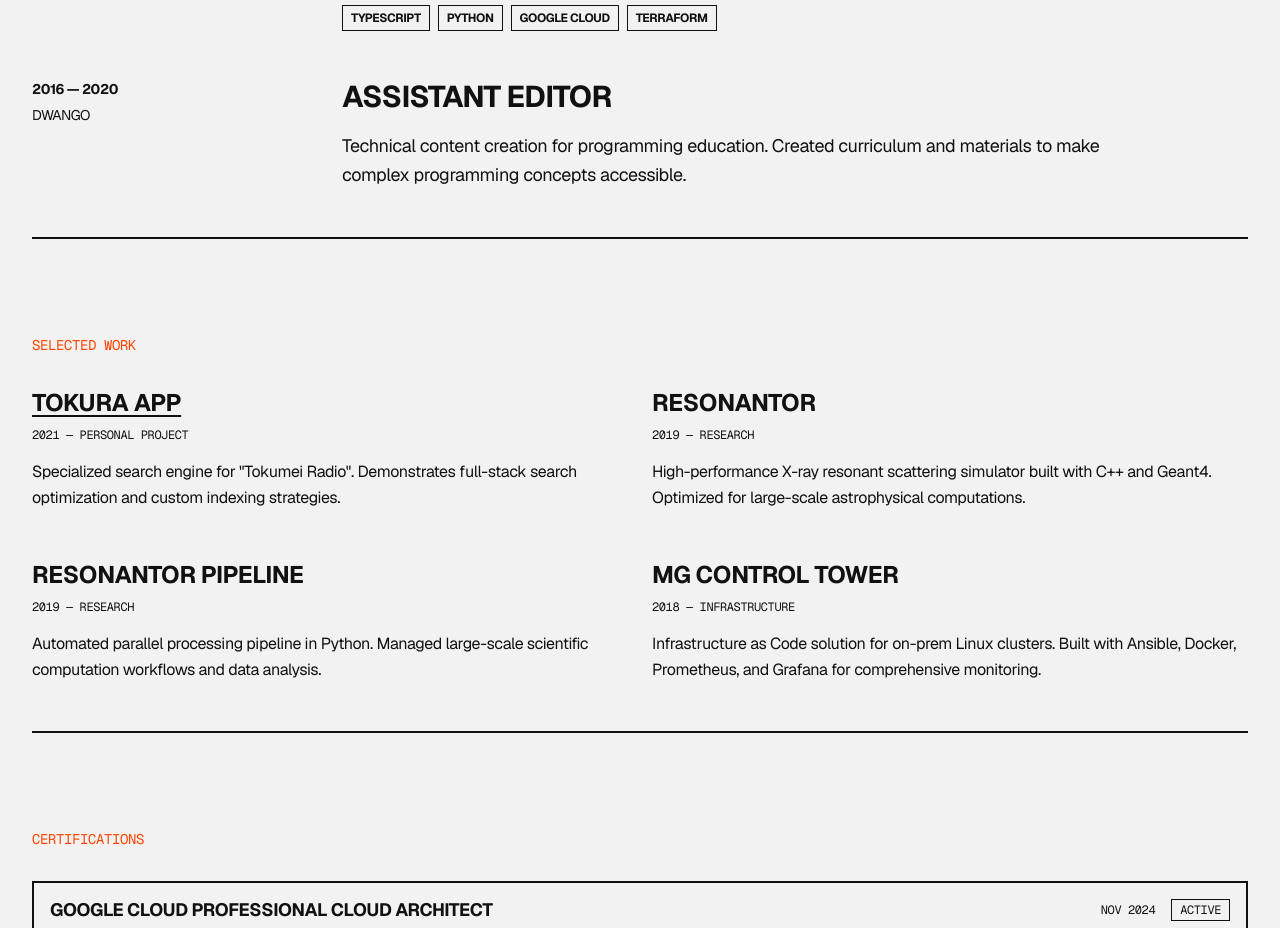
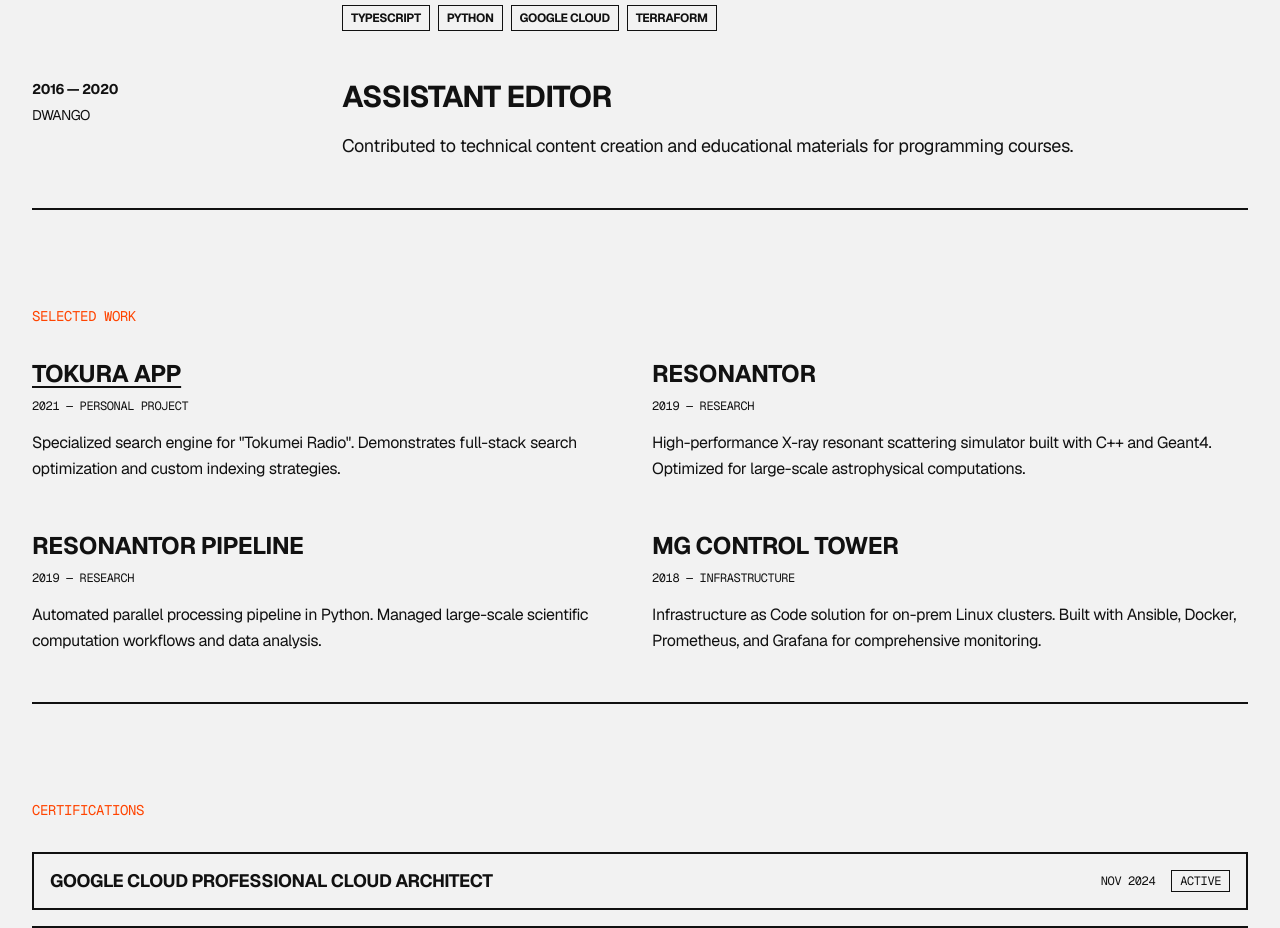
Before and after one commit to aximov/blog-2, a Next.js app: page /cv in a window 1280 px wide. Shown: the part 940-1868 px from the top of the page. Built offline with nearby package versions, Linux system fonts and the light colour scheme.

Commit message:
feat: refine CV job experience details

```diff
--- a/app/cv/page.tsx
+++ b/app/cv/page.tsx
@@ -103,8 +103,7 @@ export default function CVPage() {
           <div className="col-span-4 md:col-span-9">
             <h3 className="text-3xl font-bold uppercase tracking-tight mb-4">Assistant Editor</h3>
             <p className="text-lg text-secondary leading-relaxed max-w-3xl">
-              Technical content creation for programming education. Created curriculum and materials
-              to make complex programming concepts accessible.
+              Contributed to technical content creation and educational materials for programming courses.
             </p>
           </div>
         </div>
```
